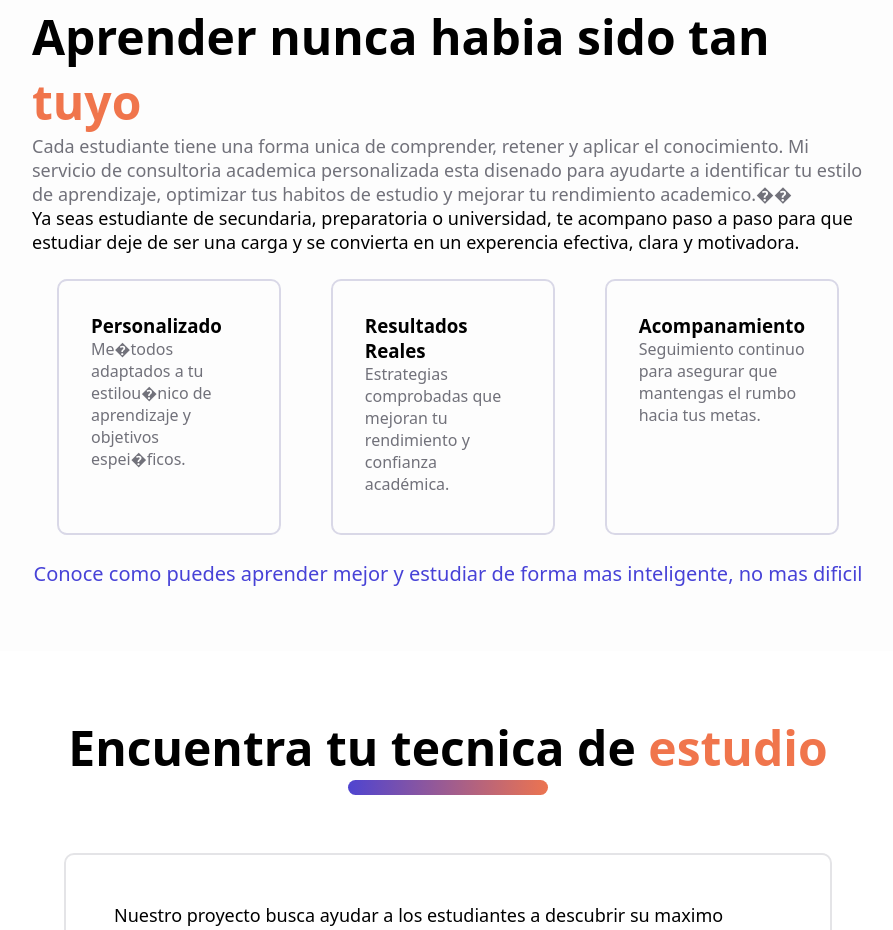
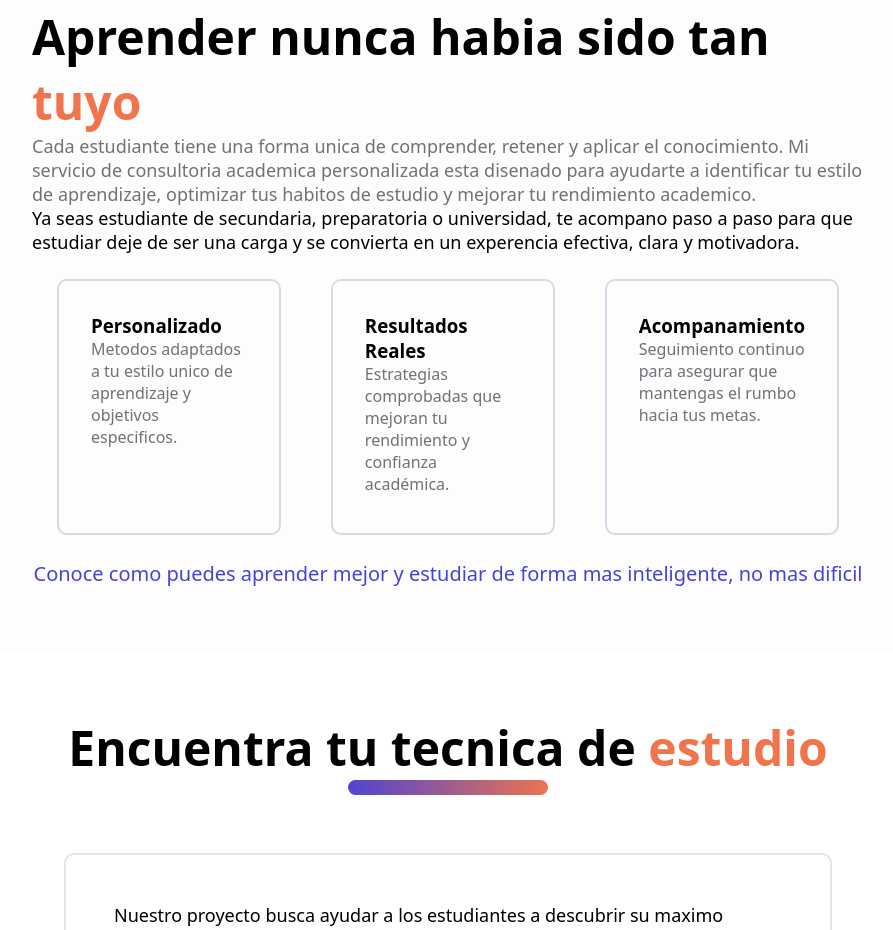
Before and after one commit to pabloduarte9679/prototipo-aplicacion, a React (Vite) app: page / in a window 1280 px wide. Shown: the part 860-1790 px from the top of the page, without its empty margins (192-1085 px from the left). Built offline with nearby package versions, Linux system fonts and the light colour scheme.

Commit message:
Update Homepage.jsx

```diff
--- a/src/Homepage.jsx
+++ b/src/Homepage.jsx
@@ -89,12 +89,12 @@ const MainContent = () => {
   return (
    <main style={mainStyle}>
      <h2 style={{fontSize: "3rem"}}>Aprender nunca habia sido tan <span style={{color: "#f0754c"}}>tuyo</span> </h2>
-     <p style={{color: "#71717a", fontSize: "1.125rem"}}>Cada estudiante tiene una forma unica de comprender, retener y aplicar el conocimiento. Mi servicio de consultoria academica personalizada esta disenado para ayudarte a identificar tu estilo de aprendizaje, optimizar tus habitos de estudio y mejorar tu rendimiento academico.��</p>
+     <p style={{color: "#71717a", fontSize: "1.125rem"}}>Cada estudiante tiene una forma unica de comprender, retener y aplicar el conocimiento. Mi servicio de consultoria academica personalizada esta disenado para ayudarte a identificar tu estilo de aprendizaje, optimizar tus habitos de estudio y mejorar tu rendimiento academico.</p>
 
      <p style={{fontSize: "1.125rem"}}>Ya seas estudiante de secundaria, preparatoria o universidad, te acompano paso a paso para que estudiar deje de ser una carga y se convierta en un experencia efectiva, clara y motivadora.</p>
      <div style={{display: "flex", flexDirection: "row", justifyContent: "space-between", width: "100%"}}>
        <div style={mainBoxStyle}><h3>Personalizado</h3>
-       <p style={mainParagraph}>Me�todos adaptados a tu estilou�nico de aprendizaje y objetivos espei�ficos.</p>
+       <p style={mainParagraph}>Metodos adaptados a tu estilo unico de aprendizaje y objetivos especificos.</p>
        </div>
        <div style={mainBoxStyle}><h3>Resultados Reales</h3>
        <p style={mainParagraph}>Estrategias comprobadas que mejoran tu rendimiento y confianza académica.</p>
```
